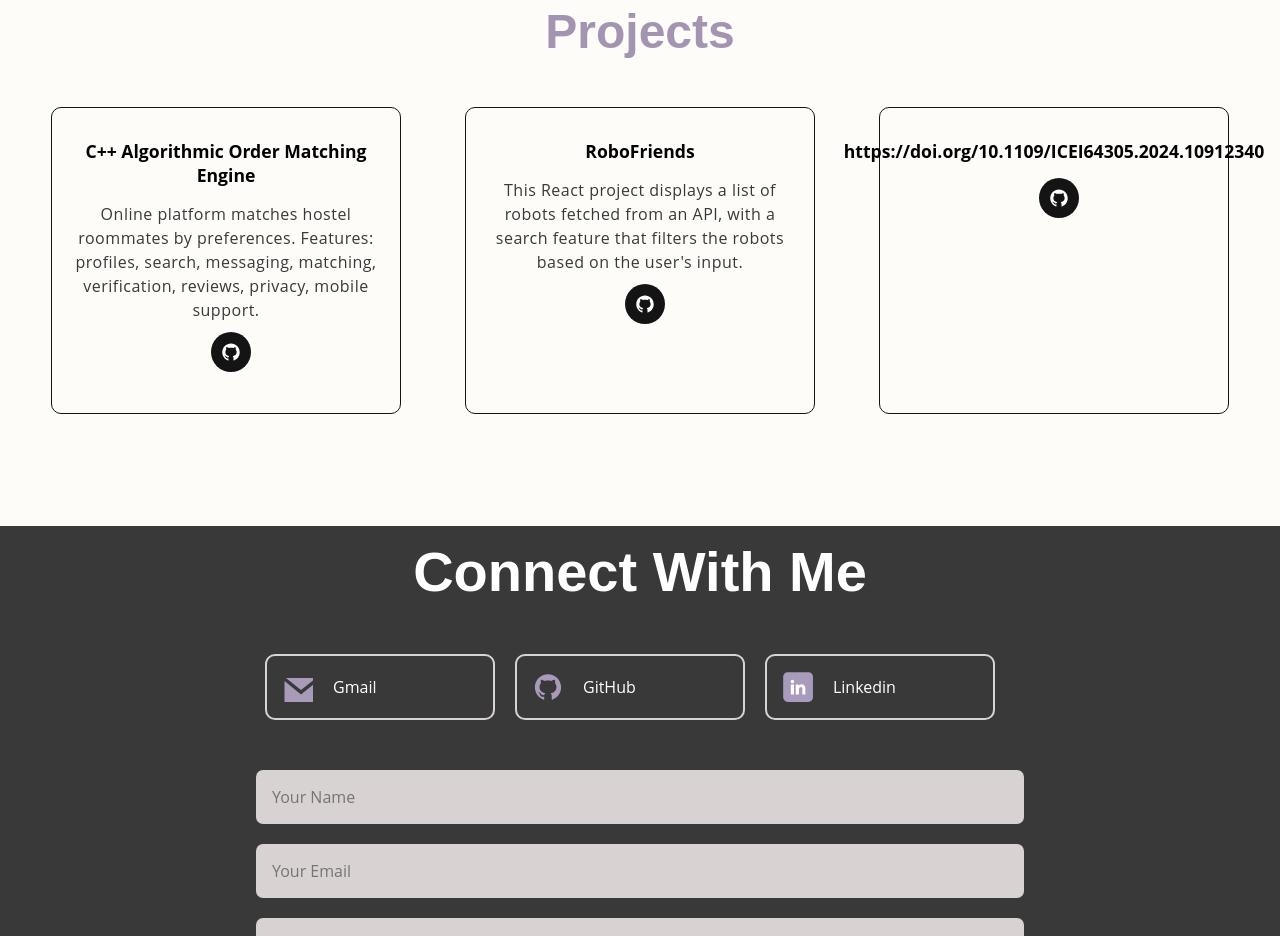
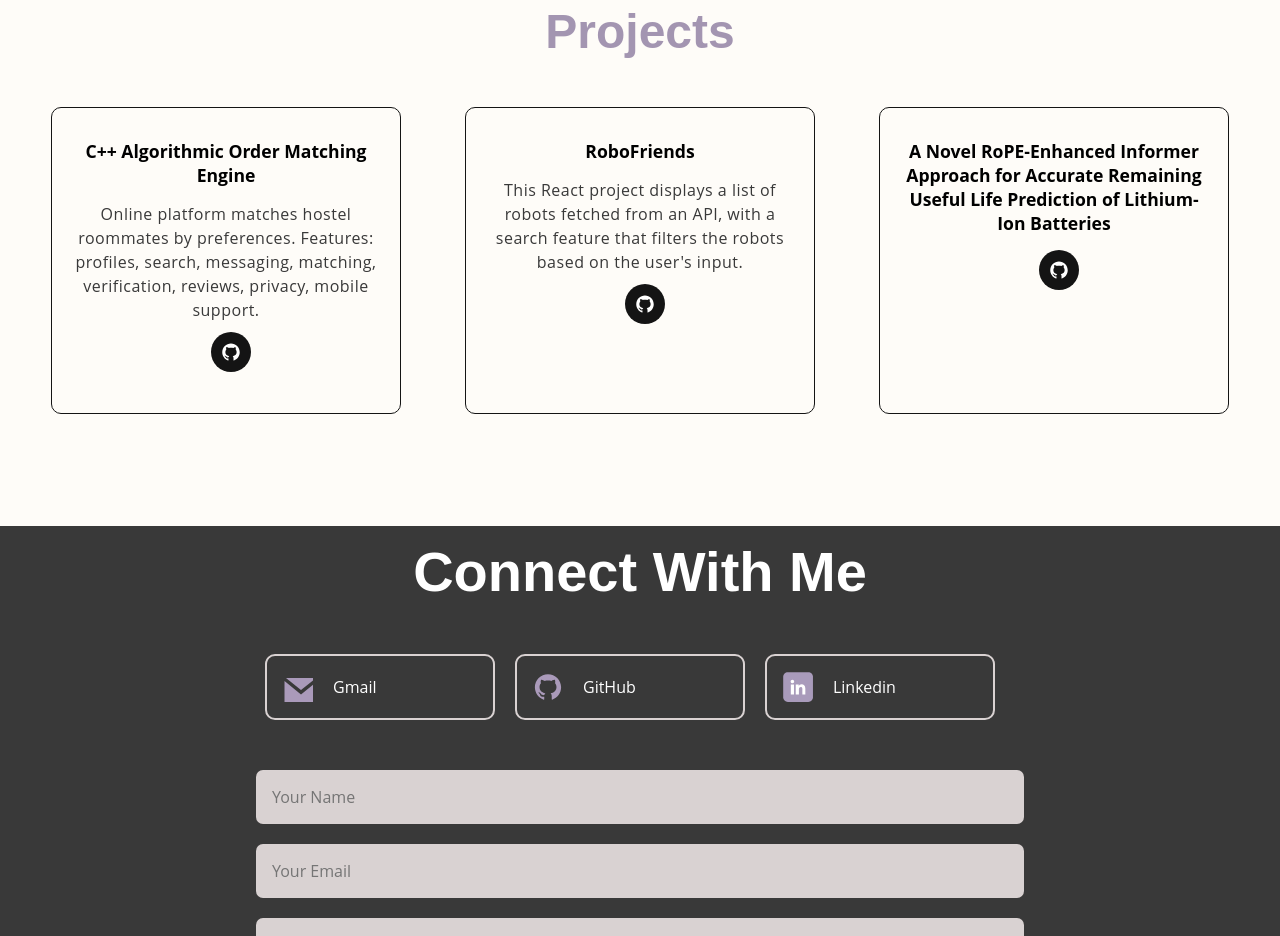
Before and after one commit to AayushNair10/portfolio, a React (Create React App) app: page / in a window 1280 px wide. Shown: the part 1880-2816 px from the top of the page. Built offline with nearby package versions, Linux system fonts and the light colour scheme.

Commit message:
Update Projects.js

```diff
--- a/src/data/Projects.js
+++ b/src/data/Projects.js
@@ -19,7 +19,7 @@ const projectItems = [
     },
 
     {
-      name: "https://doi.org/10.1109/ICEI64305.2024.10912340",
+      name: "A Novel RoPE-Enhanced Informer Approach for Accurate Remaining Useful Life Prediction of Lithium-Ion Batteries",
       description:
         "",
       gitLink: "https://doi.org/10.1109/ICEI64305.2024.10912340",
```
